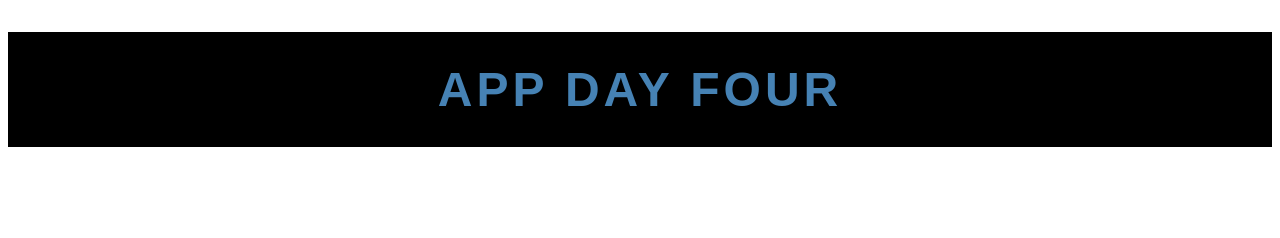
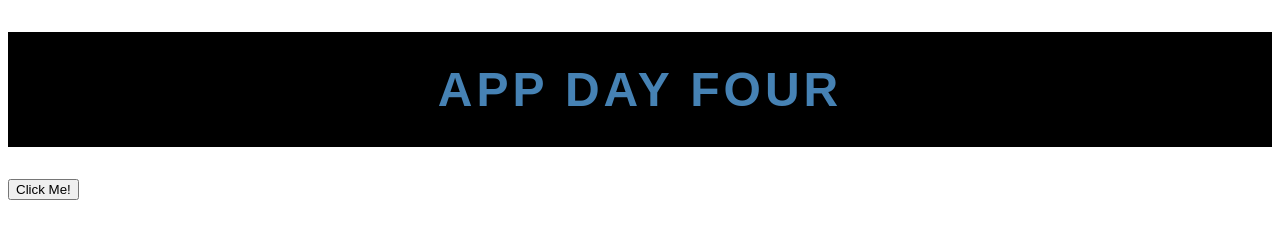
Before and after one commit to AaronD87/dayFour, a plain HTML site: page index.html in a window 1280 px wide. Drawn offline with Linux system fonts and the light colour scheme.

Commit message:
added button that counts

```diff
--- a/index.html
+++ b/index.html
@@ -9,7 +9,7 @@
 </head>
 <body>
     <h1>APP DAY FOUR</h1>
-
+    <button onclick="sayHello()">Click Me!</button>
     <script src="index.js"></script>
 </body>
 </html>
--- a/index.js
+++ b/index.js
@@ -1 +1,6 @@
-console.log('hello world!');
+
+var count = 1
+function sayHello() {
+    console.log('hello world!, for the ', count , 'time');
+    count++;
+}
```
